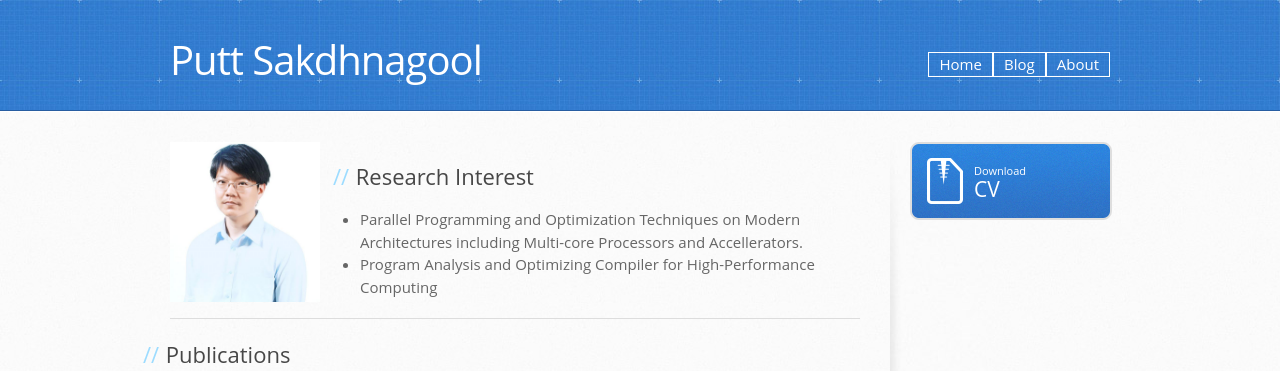
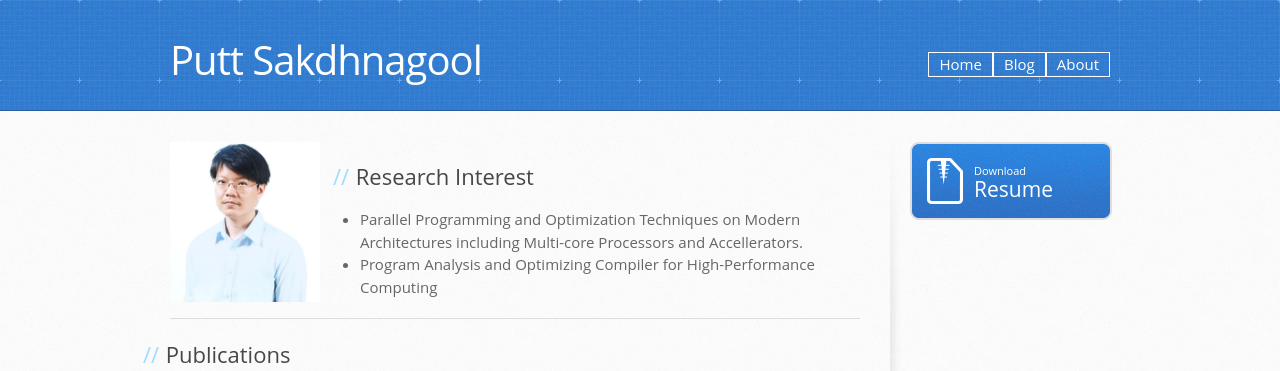
Before and after one commit to puttsk/puttsk.github.io, a Jekyll site: the page built from index.md, in a window 1280 px wide and 900 px high. Shown: the top 371 px of the window. Built offline with Jekyll 4.4.1, drawn with Linux system fonts in a browser that asks for light colours; the repository's description, which GitHub fills in, is left out.

Commit message:
Update side-home.html

```diff
--- a/_includes/side-home.html
+++ b/_includes/side-home.html
@@ -1,4 +1,4 @@
-<a href="#" class="button">
+<a href="assets/pdfs/resume.pdf" class="button">
     <small>Download</small>
-    CV
+    Resume
 </a>
```
